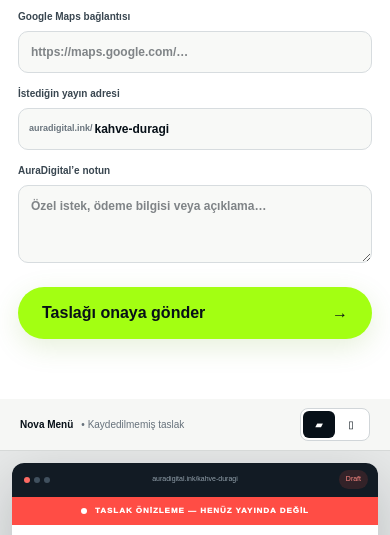
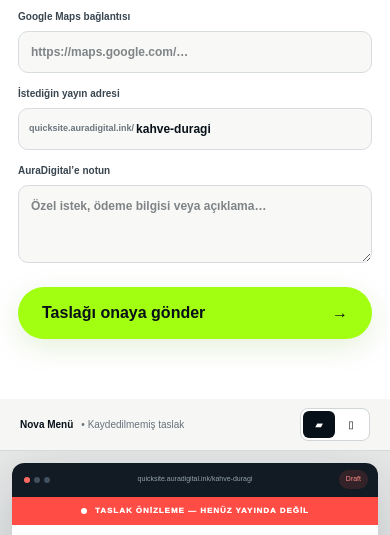
Before and after one commit to Dhiaeddine-mahouachi/empty-2, a Next.js app: page /builder in a window 390 px wide. Shown: the part 3093-3628 px from the top of the page. Built offline with nearby package versions, Linux system fonts and the light colour scheme.

Commit message:
Improve QuickSite mobile navigation and URLs

```diff
--- a/app/builder/builder-client.tsx
+++ b/app/builder/builder-client.tsx
@@ -25,7 +25,6 @@ export default function BuilderClient() {
   const rtl = project.language === "ar";
 
   useEffect(() => { window.localStorage.setItem("auradigital-builder-draft", JSON.stringify(project)); }, [project]);
-
   const update = <K extends keyof ProjectInput>(key: K, value: ProjectInput[K]) => setProject((current) => ({ ...current, [key]: value }));
   const updateOffer = (index: number, key: "name" | "description" | "price", value: string) => setProject((current) => ({ ...current, offers: current.offers.map((offer, offerIndex) => offerIndex === index ? { ...offer, [key]: value } : offer) }));
   const updateList = (key: "benefits" | "galleryUrls", index: number, value: string) => setProject((current) => ({ ...current, [key]: current[key].map((item, itemIndex) => itemIndex === index ? value : item) }));
@@ -51,7 +50,7 @@ export default function BuilderClient() {
     finally { setSaving(false); }
   }
 
-  if (result.id) return <main className="submitted-page" dir={rtl ? "rtl" : "ltr"}><div className="submitted-card"><div className="submitted-icon"><span className="status-dot pending" /></div><span className="kicker">{text.received}</span><h1>{text.ready}<br />{text.waiting}</h1><p>{text.waitingText}</p><div className="submission-status"><span className="status-dot pending" /><div><b>{text.status}</b><small>auradigital.ink/{result.slug}</small></div></div><div className="submitted-actions"><Link className="button button-dark" href={`/preview/${result.id}`}>{text.view}</Link><Link className="text-link dark-text" href="/">{text.home}</Link></div></div></main>;
+  if (result.id) return <main className="submitted-page" dir={rtl ? "rtl" : "ltr"}><div className="submitted-card"><div className="submitted-icon"><span className="status-dot pending" /></div><span className="kicker">{text.received}</span><h1>{text.ready}<br />{text.waiting}</h1><p>{text.waitingText}</p><div className="submission-status"><span className="status-dot pending" /><div><b>{text.status}</b><small>quicksite.auradigital.ink/{result.slug}</small></div></div><div className="submitted-actions"><Link className="button button-dark" href={`/preview/${result.id}`}>{text.view}</Link><Link className="text-link dark-text" href="/">{text.home}</Link></div></div></main>;
 
   return (
     <main className="studio-page">
@@ -70,11 +69,11 @@ export default function BuilderClient() {
 
           <div className="editor-section"><h2>{text.media}</h2><label>{text.logo}<input type="url" placeholder="https://…" value={project.logoUrl} onChange={(event) => update("logoUrl", event.target.value)} /></label><label>{text.hero}<input type="url" placeholder="https://…" value={project.heroImageUrl} onChange={(event) => update("heroImageUrl", event.target.value)} /></label><label>{text.gallery}</label>{project.galleryUrls.map((url, index) => <input key={index} type="url" aria-label={`${text.gallery} ${index + 1}`} placeholder={`https://… (${index + 1})`} value={url} onChange={(event) => updateList("galleryUrls", index, event.target.value)} />)}</div>
 
-          <div className="editor-section"><h2>{text.contact}</h2><div className="field-row"><label>{text.person}<input value={project.contactName} onChange={(event) => update("contactName", event.target.value)} /></label><label>{text.email}<input type="email" value={project.email} onChange={(event) => update("email", event.target.value)} /></label></div><div className="field-row"><label>{text.phone}<input value={project.phone} onChange={(event) => update("phone", event.target.value)} /></label><label>{text.whatsapp}<input value={project.whatsapp} onChange={(event) => update("whatsapp", event.target.value)} /></label></div><label>{text.address}<input value={project.address} onChange={(event) => update("address", event.target.value)} /></label><div className="field-row"><label>{text.instagram}<input value={project.instagram} onChange={(event) => update("instagram", event.target.value)} /></label><label>{text.map}<input type="url" placeholder="https://maps.google.com/…" value={project.mapUrl} onChange={(event) => update("mapUrl", event.target.value)} /></label></div><label>{text.slug}<span className="slug-field"><b>auradigital.ink/</b><input value={project.slug} onChange={(event) => update("slug", slugify(event.target.value))} /></span></label><label>{text.note}<textarea rows={3} placeholder={text.notePlaceholder} value={project.requestMessage} onChange={(event) => update("requestMessage", event.target.value)} /></label></div>
+          <div className="editor-section"><h2>{text.contact}</h2><div className="field-row"><label>{text.person}<input value={project.contactName} onChange={(event) => update("contactName", event.target.value)} /></label><label>{text.email}<input type="email" value={project.email} onChange={(event) => update("email", event.target.value)} /></label></div><div className="field-row"><label>{text.phone}<input value={project.phone} onChange={(event) => update("phone", event.target.value)} /></label><label>{text.whatsapp}<input value={project.whatsapp} onChange={(event) => update("whatsapp", event.target.value)} /></label></div><label>{text.address}<input value={project.address} onChange={(event) => update("address", event.target.value)} /></label><div className="field-row"><label>{text.instagram}<input value={project.instagram} onChange={(event) => update("instagram", event.target.value)} /></label><label>{text.map}<input type="url" placeholder="https://maps.google.com/…" value={project.mapUrl} onChange={(event) => update("mapUrl", event.target.value)} /></label></div><label>{text.slug}<span className="slug-field"><b>quicksite.auradigital.ink/</b><input value={project.slug} onChange={(event) => update("slug", slugify(event.target.value))} /></span></label><label>{text.note}<textarea rows={3} placeholder={text.notePlaceholder} value={project.requestMessage} onChange={(event) => update("requestMessage", event.target.value)} /></label></div>
           {error && <p className="form-error">{error}</p>}
           <button className="button submit-wide" onClick={submit} disabled={saving}>{saving ? text.submitting : text.submit}<span>→</span></button>
         </aside>
-        <section className="preview-panel"><div className="preview-toolbar"><div><b>{selectedTemplate.name}</b><span>• {text.unsaved}</span></div><div className="device-toggle"><button className={view === "desktop" ? "active" : ""} onClick={() => setView("desktop")} aria-label="Desktop preview">▰</button><button className={view === "mobile" ? "active" : ""} onClick={() => setView("mobile")} aria-label="Mobile preview">▯</button></div></div><div className={`preview-stage ${view}`}><div className="browser-frame"><div className="browser-bar"><span><i /><i /><i /></span><b>auradigital.ink/{project.slug || "site-address"}</b><em>Draft</em></div><SitePreview project={project} draft compact /></div></div></section>
+        <section className="preview-panel"><div className="preview-toolbar"><div><b>{selectedTemplate.name}</b><span>• {text.unsaved}</span></div><div className="device-toggle"><button className={view === "desktop" ? "active" : ""} onClick={() => setView("desktop")} aria-label="Desktop preview">▰</button><button className={view === "mobile" ? "active" : ""} onClick={() => setView("mobile")} aria-label="Mobile preview">▯</button></div></div><div className={`preview-stage ${view}`}><div className="browser-frame"><div className="browser-bar"><span><i /><i /><i /></span><b>quicksite.auradigital.ink/{project.slug || "site-address"}</b><em>Draft</em></div><SitePreview project={project} draft compact /></div></div></section>
       </div>
     </main>
   );
```
